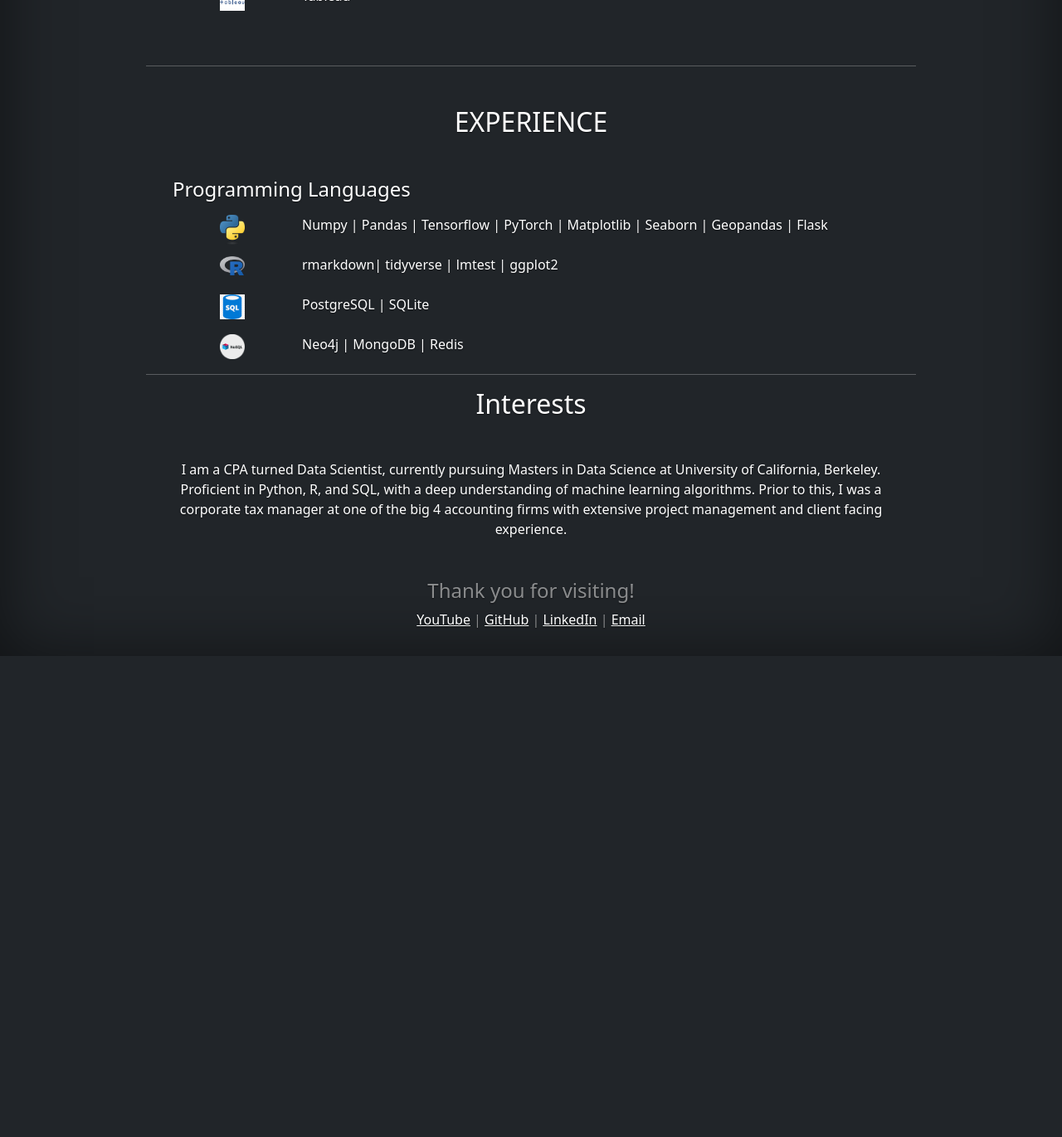
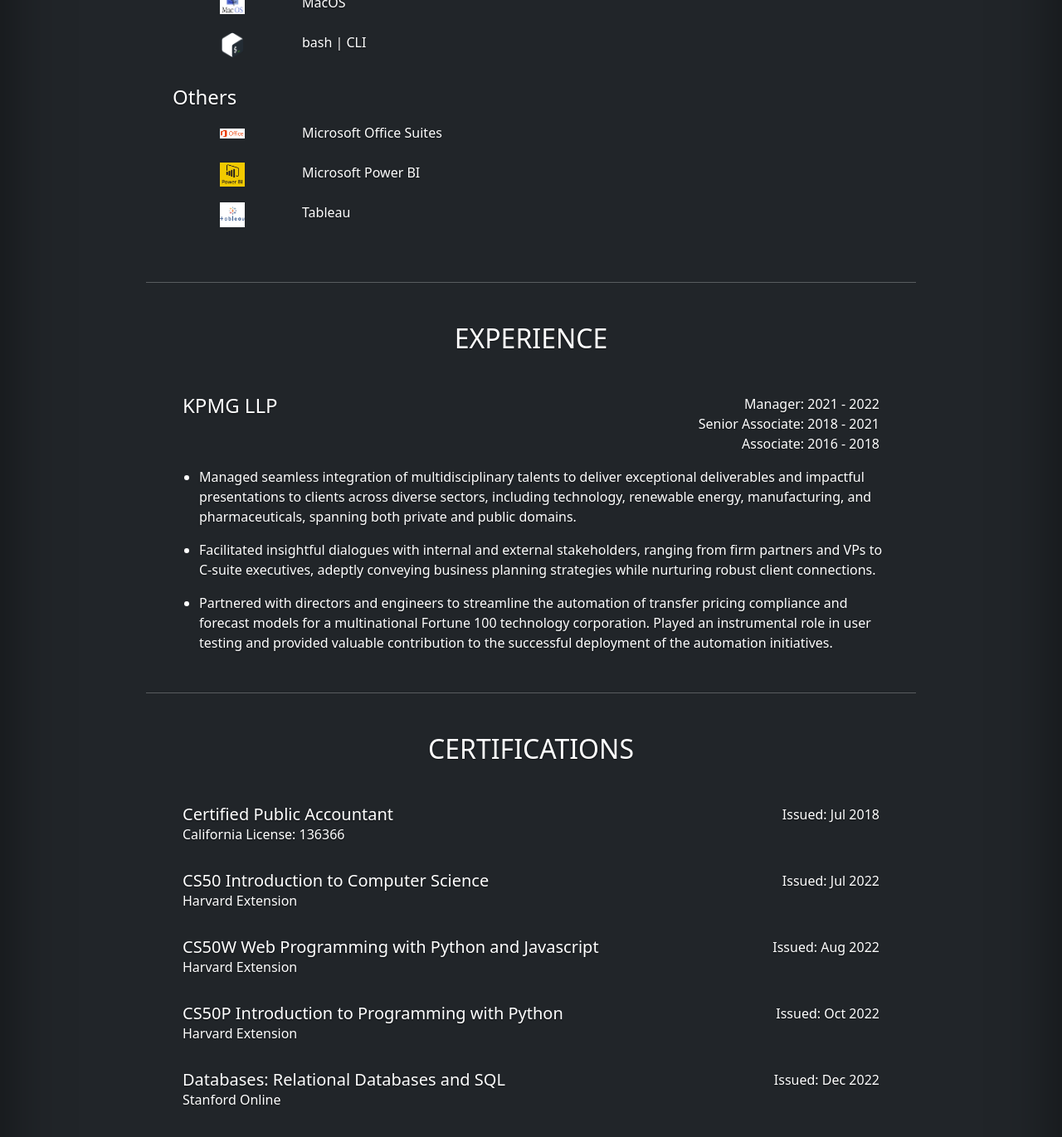
Before and after one commit to rachlllg/rachlllg.github.io, a Jekyll site: the page built from docs/_pages/about.markdown, in a window 1280 px wide and 1400 px high, scrolled down 1831 px. Shown: the top 1371 px of the window at 83% size. Built offline with Jekyll 4.4.1, drawn with Linux system fonts in a browser that asks for light colours; comment, search, counter and statistics services are not loaded; before the commit the page ends 2622 px from its top, so only the background shows below that; some of the changed text lies outside the part shown.

Commit message:
update_about

```diff
--- a/docs/_includes/about.html
+++ b/docs/_includes/about.html
@@ -29,9 +29,11 @@
             <h4 class="mb-0">University of California, Berkeley</h4>
             <div class="mb-2">Master of Information and Data Science</div>
             <p>GPA: 4.0 out of 4.0</p>
+            <p class="mb-0">Relevant Courseworks: </p>
+            <p>Statistics | Applied Machine Learning | Machine Learning at Scale | Data Engineering | Systems Engineering</p>
           </div>
           <div class="col-4 text-end">
-            Graduate 2024
+            Anticipated 2024
           </div>
         </div>
         <div class="row">
@@ -39,6 +41,8 @@
             <h4 class="mb-0">Menlo College</h4>
             <div class="mb-2">Bachelor of Science - Accounting</div>
             <p>GPA: 3.8 out of 4.0</p>
+            <p class="mb-0">Relevant Courseworks: </p>
+            <p>Statistics | Calculus </p>
           </div>
           <div class="col-4 text-end">
             Graduated 2016
@@ -54,52 +58,52 @@
     <h2>SKILLS</h2>
      <!--Programming Language-->
     <div class="px-3 mt-5">
-      <h4 class="mb-3 mt-5 text-start">Programming Languages</h4>
+      <h4 class="mb-3 mt-3 text-start">Programming Languages</h4>
       <div class="container">
         <div class="row">
           <div class="col-2 mb-3" style="height: 2rem;">
             <img class="img-fluid" style="max-width: 30px;" src="assets/img/python-logo-only.png" alt="python logo">
           </div>
-          <div class="col-10 text-start">
-            Numpy | Pandas | Tensorflow | PyTorch | Matplotlib | Seaborn | Geopandas | Flask
+          <div class="col-10 text-start mb-3">
+            Python | NumPy | Pandas | Tensorflow | Scikit-Learn | PyTorch | Matplotlib | Seaborn | Geopandas
           </div>
         </div>
         <div class="row">
           <div class="col-2 mb-3" style="height: 2rem;">
             <img class="img-fluid" style="max-width: 30px;" src="assets/img/Rlogo.png" alt="R logo">
           </div>
-          <div class="col-10 text-start">
-            rmarkdown| tidyverse | lmtest | ggplot2
+          <div class="col-10 text-start mb-3">
+            R | rmarkdown | tidyverse | dplyr | lmtest | ggplot2
           </div>
         </div>
         <div class="row">
           <div class="col-2 mb-3" style="height: 2rem;">
             <img class="img-fluid" style="max-width: 30px;" src="assets/img/sql-logo-illustration.png" alt="SQL logo">
           </div>
-          <div class="col-10 text-start">
-            PostgreSQL | SQLite
+          <div class="col-10 text-start mb-3">
+            SQL | PostgreSQL | SQLite
           </div>
         </div>
         <div class="row">
           <div class="col-2 mb-3" style="height: 2rem;">
             <img class="img-fluid" style="max-width: 30px;" src="assets/img/NoSQL-logo.webp" alt="NoSQL logo">
           </div>
-          <div class="col-10 text-start">
-            Neo4j | MongoDB | Redis
+          <div class="col-10 text-start mb-3">
+            NoSQL | Neo4j | MongoDB | Redis
           </div>
         </div>
       </div>
     </div>
 
      <!--Programming Tools-->
-     <div class="px-3 mt-5">
-      <h4 class="mb-3 mt-5 text-start">Programming Tools</h4>
+     <div class="px-3 mt-3">
+      <h4 class="mb-3 mt-3 text-start">Programming Tools</h4>
       <div class="container">
         <div class="row">
           <div class="col-2 mb-3" style="height: 2rem;">
             <img class="img-fluid" style="max-width: 30px;" src="assets/img/git-logo.png" alt="Git logo">
           </div>
-          <div class="col-10 text-start">
+          <div class="col-10 text-start mb-3">
             Git
           </div>
         </div>
@@ -107,7 +111,7 @@
           <div class="col-2 mb-3" style="height: 2rem;">
             <img class="img-fluid" style="max-width: 30px;" src="assets/img/GitHub-Mark.png" alt="GitHub logo">
           </div>
-          <div class="col-10 text-start">
+          <div class="col-10 text-start mb-3">
             GitHub
           </div>
         </div>
@@ -115,7 +119,7 @@
           <div class="col-2 mb-3" style="height: 2rem;">
             <img class="img-fluid" style="max-width: 30px;" src="assets/img/anaconda.png" alt="Anaconda logo">
           </div>
-          <div class="col-10 text-start">
+          <div class="col-10 text-start mb-3">
             Anaconda
           </div>
         </div>
@@ -123,7 +127,7 @@
           <div class="col-2 mb-3" style="height: 2rem;">
             <img class="img-fluid" style="max-width: 30px;" src="assets/img/jupyter.png" alt="Jupyter logo">
           </div>
-          <div class="col-10 text-start">
+          <div class="col-10 text-start mb-3">
             Jupyter Notebooks
           </div>
         </div>
@@ -131,7 +135,7 @@
           <div class="col-2 mb-3" style="height: 2rem;">
             <img class="img-fluid" style="max-width: 30px;" src="assets/img/VS.svg" alt="VisualStudio logo">
           </div>
-          <div class="col-10 text-start">
+          <div class="col-10 text-start mb-3">
             VisualStudio
           </div>
         </div>
@@ -139,30 +143,53 @@
           <div class="col-2 mb-3" style="height: 2rem;">
             <img class="img-fluid" style="max-width: 30px;" src="assets/img/RStudio-Logo-Flat.png" alt="RStudio logo">
           </div>
-          <div class="col-10 text-start">
+          <div class="col-10 text-start mb-3">
             RStudio
           </div>
         </div>
       </div>
     </div>
 
-     <!--Others-->
-     <div class="px-3 mt-5">
-      <h4 class="mb-3 mt-5 text-start">Others</h4>
+     <!--Platforms-->
+     <div class="px-3 mt-3">
+      <h4 class="mb-3 mt-3 text-start">Platforms</h4>
       <div class="container">
         <div class="row">
           <div class="col-2 mb-3" style="height: 2rem;">
             <img class="img-fluid" style="max-width: 30px;" src="assets/img/aws.png" alt="AWS logo">
           </div>
-          <div class="col-10 text-start">
+          <div class="col-10 text-start mb-3">
             Amazon Web Services
           </div>
         </div>
         <div class="row">
           <div class="col-2 mb-3" style="height: 2rem;">
+            <img class="img-fluid" style="max-width: 30px;" src="assets/img/macos.png" alt="MacOS logo">
+          </div>
+          <div class="col-10 text-start mb-3">
+            MacOS
+          </div>
+        </div>
+        <div class="row">
+          <div class="col-2 mb-3" style="height: 2rem;">
+            <img class="img-fluid" style="max-width: 30px;" src="assets/img/bash.png" alt="bash logo">
+          </div>
+          <div class="col-10 text-start mb-3">
+            bash | CLI
+          </div>
+        </div>
+      </div>
+    </div>
+
+     <!--Others-->
+     <div class="px-3 mt-3">
+      <h4 class="mb-3 mt-3 text-start">Others</h4>
+      <div class="container">
+        <div class="row">
+          <div class="col-2 mb-3" style="height: 2rem;">
             <img class="img-fluid" style="max-width: 30px;" src="assets/img/MSoffice.png" alt="MS Office logo">
           </div>
-          <div class="col-10 text-start">
+          <div class="col-10 text-start mb-3">
             Microsoft Office Suites
           </div>
         </div>
@@ -170,7 +197,7 @@
           <div class="col-2 mb-3" style="height: 2rem;">
             <img class="img-fluid" style="max-width: 30px;" src="assets/img/powerBI.webp" alt="powerBI logo">
           </div>
-          <div class="col-10 text-start">
+          <div class="col-10 text-start mb-3">
             Microsoft Power BI
           </div>
         </div>
@@ -178,7 +205,7 @@
           <div class="col-2 mb-3" style="height: 2rem;">
             <img class="img-fluid" style="max-width: 30px;" src="assets/img/tableau.png" alt="Tableau logo">
           </div>
-          <div class="col-10 text-start">
+          <div class="col-10 text-start mb-3">
             Tableau
           </div>
         </div>
@@ -186,63 +213,111 @@
     </div>
   </div>
 
-
   <!--Experience-->
   <hr class="m-0">
-  <div class="px-3 mt-5 mx-auto">
+  <div class="px-3 mt-5 mb-5 mx-auto">
     <h2>EXPERIENCE</h2>
-     <!--Programming Language-->
     <div class="px-3 mt-5">
-      <h4 class="mb-3 mt-5 text-start">Programming Languages</h4>
       <div class="container">
         <div class="row">
-          <div class="col-2 mb-3" style="height: 2rem;">
-            <img class="img-fluid" style="max-width: 30px;" src="assets/img/python-logo-only.png" alt="python logo">
+          <div class="col-8 mb-3 text-start">
+            <h4 class="mb-3">KPMG LLP</h4>
           </div>
-          <div class="col-10 text-start">
-            Numpy | Pandas | Tensorflow | PyTorch | Matplotlib | Seaborn | Geopandas | Flask
+          <div class="col-4 text-end">
+            <p class="mb-0">Manager: 2021 - 2022</p>
+            <p class="mb-0">Senior Associate: 2018 - 2021</p>
+            <p class="mb-0">Associate: 2016 - 2018</p>
+          </div>
+        </div>
+      </div>
+      <ul class="mt-3 text-start">
+        <li class="mb-3">
+          Managed seamless integration of multidisciplinary talents to deliver exceptional deliverables and impactful presentations to clients across diverse sectors,
+          including technology, renewable energy, manufacturing, and pharmaceuticals, spanning both private and public domains.
+        </li>
+        <li class="mb-3">
+          Facilitated insightful dialogues with internal and external stakeholders, ranging from firm partners and VPs to C-suite executives,
+          adeptly conveying business planning strategies while nurturing robust client connections.
+        </li>
+        <li class="mb-3">
+          Partnered with directors and engineers to streamline the automation of transfer pricing compliance and forecast models for a multinational
+          Fortune 100 technology corporation. Played an instrumental role in user testing and provided valuable contribution to the successful deployment of the automation initiatives.
+        </li>
+      </ul>
+    </div>
+  </div>
+
+  <!--Certifications-->
+  <hr class="m-0">
+  <div class="px-3 mt-5 mb-5 mx-auto">
+    <h2>CERTIFICATIONS</h2>
+    <div class="px-3 mt-5">
+      <div class="container">
+        <div class="row">
+          <div class="col-8 mb-3 text-start">
+            <h5 class="mb-0">Certified Public Accountant</h5>
+            <p>California License: 136366</p>
+          </div>
+          <div class="col-4 text-end">
+            <p>Issued: Jul 2018</p>
           </div>
         </div>
         <div class="row">
-          <div class="col-2 mb-3" style="height: 2rem;">
-            <img class="img-fluid" style="max-width: 30px;" src="assets/img/Rlogo.png" alt="R logo">
+          <div class="col-8 mb-3 text-start">
+            <h5 class="mb-0">CS50 Introduction to Computer Science</h5>
+            <p>Harvard Extension</p>
           </div>
-          <div class="col-10 text-start">
-            rmarkdown| tidyverse | lmtest | ggplot2
+          <div class="col-4 text-end">
+            <p>Issued: Jul 2022</p>
           </div>
         </div>
         <div class="row">
-          <div class="col-2 mb-3" style="height: 2rem;">
-            <img class="img-fluid" style="max-width: 30px;" src="assets/img/sql-logo-illustration.png" alt="SQL logo">
+          <div class="col-8 mb-3 text-start">
+            <h5 class="mb-0">CS50W Web Programming with Python and Javascript</h5>
+            <p>Harvard Extension</p>
           </div>
-          <div class="col-10 text-start">
-            PostgreSQL | SQLite
+          <div class="col-4 text-end">
+            <p>Issued: Aug 2022</p>
           </div>
         </div>
         <div class="row">
-          <div class="col-2 mb-3" style="height: 2rem;">
-            <img class="img-fluid" style="max-width: 30px;" src="assets/img/NoSQL-logo.webp" alt="NoSQL logo">
+          <div class="col-8 mb-3 text-start">
+            <h5 class="mb-0">CS50P Introduction to Programming with Python</h5>
+            <p>Harvard Extension</p>
           </div>
-          <div class="col-10 text-start">
-            Neo4j | MongoDB | Redis
+          <div class="col-4 text-end">
+            <p>Issued: Oct 2022</p>
+          </div>
+        </div>
+        <div class="row">
+          <div class="col-8 mb-3 text-start">
+            <h5 class="mb-0">Databases: Relational Databases and SQL</h5>
+            <p>Stanford Online</p>
+          </div>
+          <div class="col-4 text-end">
+            <p>Issued: Dec 2022</p>
           </div>
         </div>
       </div>
     </div>
+  </div>
 
 
+  <!--Hobbies-->
+  <hr class="m-0">
+  <div class="px-3 mt-5 mb-5 mx-auto">
+    <h2>HOBBIES</h2>
+    <div class="px-3 mt-5">
+      <p>
+        Outside of my work, I enjoy a mix of hobbies that keep me happy and busy. I love going out for hikes and road trips,
+        and what makes it even better is having my furry pals, Tofu 🐶 and Tux 🐱, along for the ride.
+        I'm also a big fan of cars, especially the fun of stick shift driving and the excitement of Formula 1 races.
+        When I'm taking it easy, you'll often find me knitting and crocheting. I've even turned this into a little side business
+        where I sell my own designs and handmade stuff.
+      </p>
+    </div>
   </div>
 
-  <!--Interests-->
-  <hr class="m-0">
-  <div class="px-3 mt-3 mx-auto">
-    <h2>Interests</h2>
-      <div>
-        <p class="mb-5 mt-5">
-          I am a CPA turned Data Scientist, currently pursuing Masters in Data Science at University of California, Berkeley. Proficient in Python, R, and SQL, with a deep understanding of machine learning algorithms.
-          Prior to this, I was a corporate tax manager at one of the big 4 accounting firms with extensive project management and client facing experience.
-        </p>
-      </div>
-  </div>
+  <hr class="m-0 mb-5">
 
 </main>
--- a/docs/_pages/contact.markdown
+++ b/docs/_pages/contact.markdown
@@ -1,5 +1,6 @@
 ---
 layout: default
+apply_h_100: false
 title: Contact
 permalink: /contact
 ---
```
Also changed, not shown: docs/_data/skills.yml (deleted, +0 -13 lines), docs/assets/img/bash.png (added), docs/assets/img/macos.png (added).
